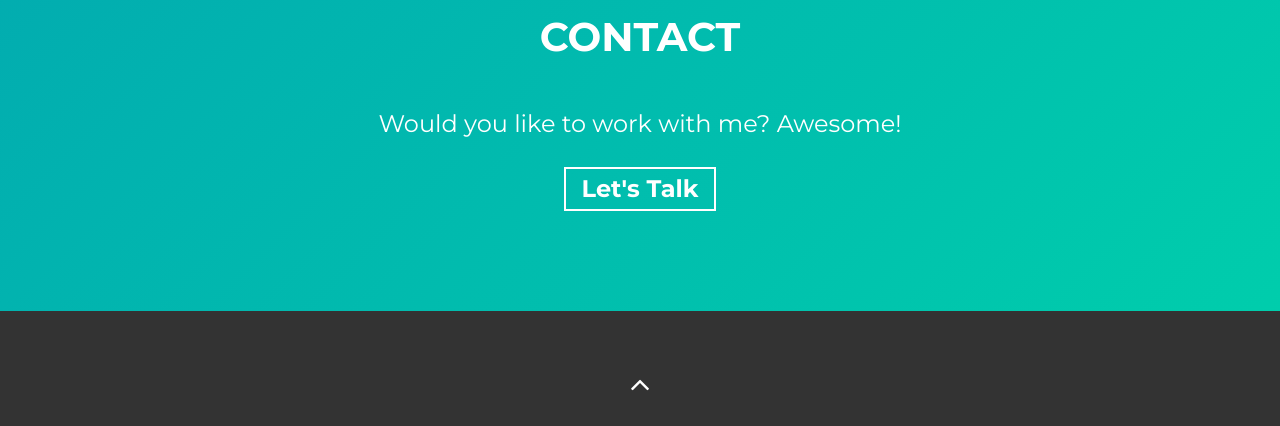
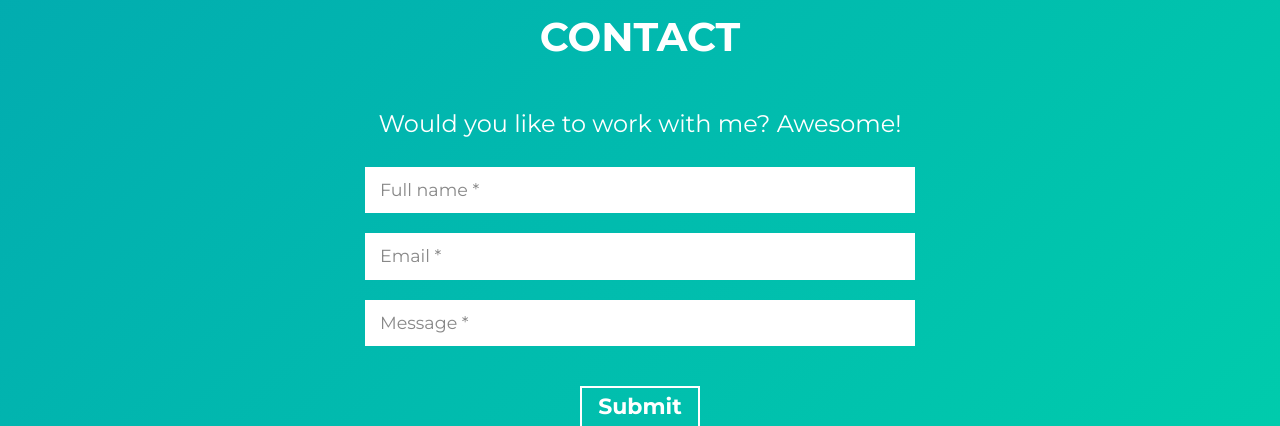
Before and after one commit to stiaanj/portfolio, a Gatsby site: page / in a window 1280 px wide. Shown: the part 2540-2966 px from the top of the page. Built offline with nearby package versions, Linux system fonts and the light colour scheme; Gatsby itself is replaced by a stand-in of ours.

Commit message:
Added formik to contact section

```diff
--- a/package.json
+++ b/package.json
@@ -14,7 +14,9 @@
     "test": "echo \"Write tests! -> https://gatsby.dev/unit-testing\" && exit 1"
   },
   "dependencies": {
+    "axios": "^0.21.1",
     "bootstrap": "^4.5.0",
+    "formik": "^2.2.6",
     "gatsby": "^2.23.7",
     "gatsby-image": "^2.4.7",
     "gatsby-plugin-manifest": "^2.4.12",
@@ -34,7 +36,8 @@
     "react-helmet": "^6.1.0",
     "react-reveal": "^1.2.2",
     "react-scroll": "^1.7.16",
-    "react-tilt": "^0.1.4"
+    "react-tilt": "^0.1.4",
+    "yup": "^0.32.8"
   },
   "devDependencies": {
     "babel-eslint": "^10.1.0",
--- /dev/null
+++ b/src/components/Button/index.jsx
@@ -0,0 +1,7 @@
+import React from 'react';
+
+function Button(props) {
+  return <button type="submit" className="cta-btn cta-btn--resume form-button" {...props} />;
+}
+
+export default Button;
--- a/src/components/Contact/Contact.jsx
+++ b/src/components/Contact/Contact.jsx
@@ -3,10 +3,11 @@ import Fade from 'react-reveal/Fade';
 import { Container } from 'react-bootstrap';
 import PortfolioContext from '../../context/context';
 import Title from '../Title/Title';
+import ContactForm from './ContactForm';
 
 const Contact = () => {
   const { contact, timings } = useContext(PortfolioContext);
-  const { cta, btn, email } = contact;
+  const { cta } = contact;
   const { duration, delay } = timings;
 
   return (
@@ -18,14 +19,7 @@ const Contact = () => {
             <p className="contact-wrapper__text">
               {cta || 'Would you like to work with me? Awesome!'}
             </p>
-            <a
-              target="_blank"
-              rel="noopener noreferrer"
-              className="cta-btn cta-btn--resume"
-              href={email ? `mailto:${email}` : 'https://github.com/cobidev/react-simplefolio'}
-            >
-              {btn || "Let's Talk"}
-            </a>
+            <ContactForm />
           </div>
         </Fade>
       </Container>
--- /dev/null
+++ b/src/components/Contact/ContactForm.jsx
@@ -0,0 +1,106 @@
+import React from 'react';
+import axios from 'axios';
+import { Formik, Form, FastField, ErrorMessage } from 'formik';
+// import Recaptcha from 'react-google-recaptcha';
+import * as Yup from 'yup';
+import Button from '../Button';
+import Input from '../Input';
+import Error from '../Error';
+
+export default () => (
+  <Formik
+    initialValues={{
+      name: '',
+      email: '',
+      message: '',
+      recaptcha: '',
+      success: false,
+    }}
+    validationSchema={Yup.object().shape({
+      name: Yup.string().required('Full name field is required'),
+      email: Yup.string().email('Invalid email').required('Email field is required'),
+      message: Yup.string().required('Message field is required'),
+      //   recaptcha: Yup.string().required('Robots are not welcome yet!'),
+    })}
+    onSubmit={async ({ name, email, message }, { setSubmitting, resetForm, setFieldValue }) => {
+      try {
+        await axios({
+          method: 'POST',
+          url: `${process.env.GATSBY_PORTFOLIO_FORMIK_ENDPOINT}`,
+          headers: {
+            'Content-Type': 'application/json',
+          },
+          data: JSON.stringify({
+            name,
+            email,
+            message,
+          }),
+        });
+        setSubmitting(false);
+        setFieldValue('success', true);
+        setTimeout(() => resetForm(), 6000);
+      } catch (err) {
+        setSubmitting(false);
+        setFieldValue('success', false);
+				alert('Something went wrong, please try again!') // eslint-disable-line
+      }
+    }}
+  >
+    {({ values, touched, errors, setFieldValue, isSubmitting }) => (
+      <Form className="contact-form">
+        <Input
+          // as={FastField}
+          type="text"
+          name="name"
+          component="input"
+          aria-label="name"
+          placeholder="Full name *"
+          error={touched.name && errors.name}
+        />
+        <ErrorMessage component={Error} name="name" />
+        <Input
+          id="email"
+          aria-label="email"
+          component="input"
+          // as={FastField}
+          type="email"
+          name="email"
+          placeholder="Email *"
+          error={touched.email && errors.email}
+        />
+        <ErrorMessage component={Error} name="email" />
+        <Input
+          // as={FastField}
+          component="textarea"
+          aria-label="message"
+          id="message"
+          rows="8"
+          type="text"
+          name="message"
+          placeholder="Message *"
+          error={touched.message && errors.message}
+        />
+        <ErrorMessage component={Error} name="message" />
+        {values.name && values.email && values.message && (
+          <div>
+            <FastField
+              //   component={Recaptcha}
+              sitekey={process.env.GATSBY_PORTFOLIO_RECAPTCHA_KEY}
+              name="recaptcha"
+              onChange={(value) => setFieldValue('recaptcha', value)}
+            />
+            <ErrorMessage component={Error} name="recaptcha" />
+          </div>
+        )}
+        {values.success && (
+          <div>
+            <h4>Your message has been successfully sent, I will get back to you ASAP!</h4>
+          </div>
+        )}
+        <Button type="submit" disabled={isSubmitting}>
+          Submit
+        </Button>
+      </Form>
+    )}
+  </Formik>
+);
--- /dev/null
+++ b/src/components/Error/index.jsx
@@ -0,0 +1,12 @@
+import React from 'react';
+import PropTypes from 'prop-types';
+
+function Error({ children }) {
+  return <div className="error">{children}</div>;
+}
+
+Error.propTypes = {
+  children: PropTypes.string.isRequired,
+};
+
+export default Error;
--- /dev/null
+++ b/src/components/Input/index.jsx
@@ -0,0 +1,7 @@
+import React from 'react';
+
+function Input(props) {
+  return <input className="input" {...props} />;
+}
+
+export default Input;
--- a/src/style/abstracts/_variables.scss
+++ b/src/style/abstracts/_variables.scss
@@ -10,7 +10,7 @@ $background-color: #333;
 $white-color: #fff;
 
 $dark-grey: #333333;
-
+$placeholder: #888;
 $dark-blue-text: #272341; // For Headings
 
 // FONT SIZE
--- a/src/style/components/_buttons.scss
+++ b/src/style/components/_buttons.scss
@@ -83,3 +83,9 @@
 .up i {
   color: #272727;
 }
+
+.form-button {
+  background-color: transparent;
+  font-size: 2.2rem;
+  margin-top: 2rem;
+}
--- /dev/null
+++ b/src/style/components/_errors.scss
@@ -0,0 +1,7 @@
+.error {
+  text-align: left;
+  margin-top: -1.5rem;
+  margin-left: 1.5rem;
+  font-size: 1.5rem;
+  color: #921d3d;
+}
--- /dev/null
+++ b/src/style/components/_inputs.scss
@@ -0,0 +1,14 @@
+.input {
+  padding: 1rem 1.5rem;
+  display: block;
+  width: 100%;
+  box-sizing: border-box;
+  border: 0;
+  margin: 2rem 0;
+  font-size: 1.75rem;
+  color: #333;
+
+  &::placeholder {
+    color: $placeholder
+  }
+}
--- a/src/style/main.scss
+++ b/src/style/main.scss
@@ -6,6 +6,8 @@
 @import './base/typography';
 
 @import './components/buttons';
+@import './components/inputs';
+@import './components/errors';
 
 @import './layout/footer';
 @import './layout/sections';
--- a/src/style/sections/_contact.scss
+++ b/src/style/sections/_contact.scss
@@ -33,4 +33,10 @@
       }
     }
   }
+
+  .contact-form {
+    margin: auto;
+    width: 100%;
+    max-width: 55rem;
+  }
 }
```
Also changed, not shown: 1 other file.
